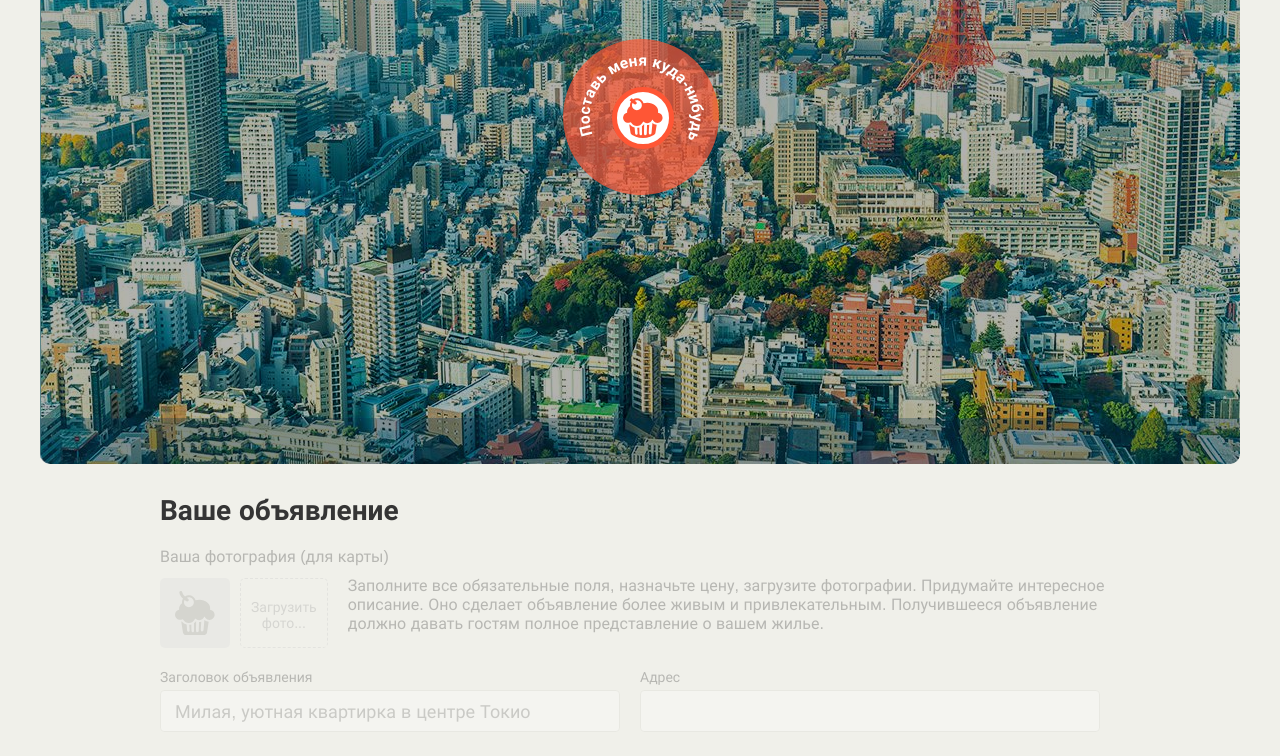
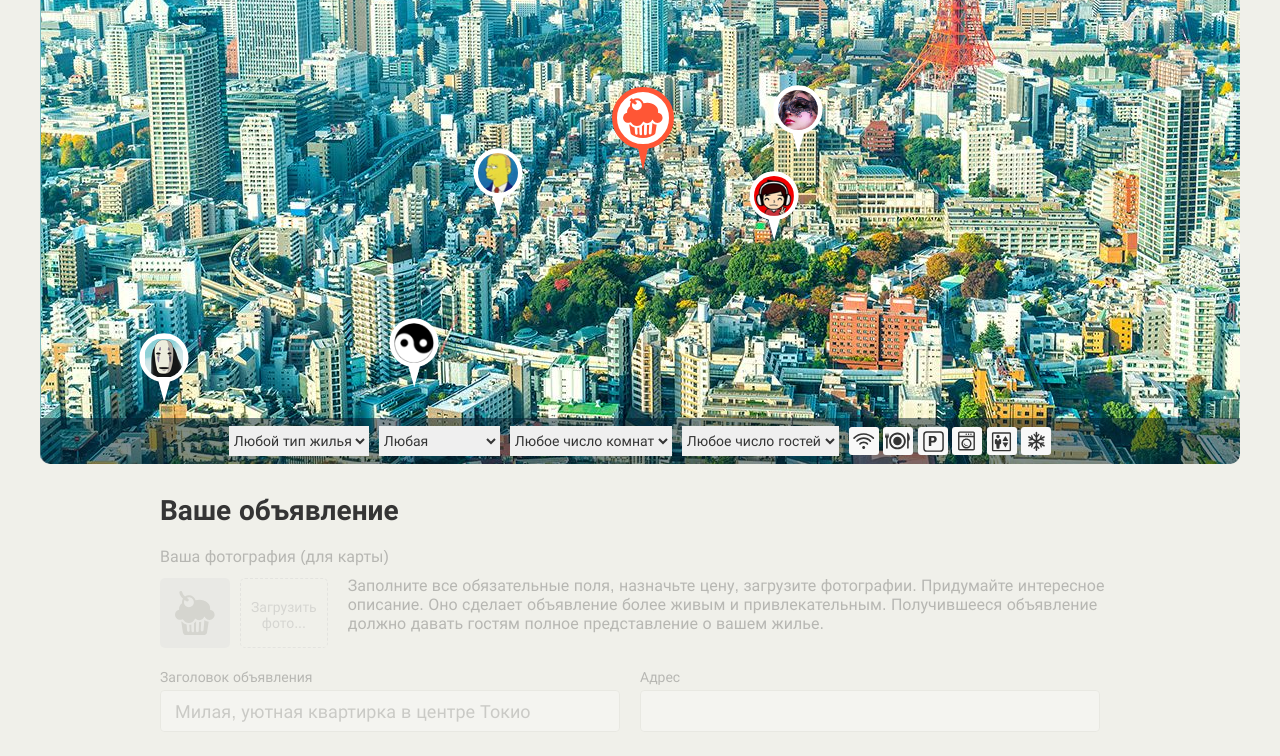
Before and after one commit to a-silanov/1439597-keksobooking-21, a website: page index.html in a window 1280 px wide. Shown: the part 286-1042 px from the top of the page. Drawn offline with Linux system fonts and the light colour scheme.

Commit message:
больше деталей

```diff
--- a/index.html
+++ b/index.html
@@ -248,5 +248,6 @@
     </div>
   </template>
 
+  <script src="js/main.js"></script>
 </body>
 </html>
--- a/js/main.js
+++ b/js/main.js
@@ -0,0 +1,105 @@
+'use strict';
+
+var rentObjectType = ['palace', 'flat', 'house', 'bungalo'];
+var rentObjectCheckTime = ['12:00', '13:00', '14:00'];
+var rentObjectFeatures = ['wifi', 'dishwasher', 'parking', 'washer', 'elevator', 'conditioner'];
+var map = document.querySelector('.map');
+var mapPins = document.querySelector('.map__pins');
+var pinTemplate = document.querySelector('#pin').content.querySelector('.map__pin');
+var ROOMS = 10;
+var GUESTS = 5;
+var countRentObjects = 8;
+
+var showMap = function () {
+  map.classList.remove('map--faded');
+};
+
+var getRandomInt = function (max) {
+  return Math.floor(Math.random() * Math.floor(max)) + 1;
+};
+
+var getCurrentObjectFeatures = function (ObjectFeatures) {
+  var currentObjectFeatures = [];
+
+  for (var i = 0; i < ObjectFeatures.length; i++) {
+    var sendIndex = getRandomInt(2);
+
+    if (sendIndex === 1) {
+      currentObjectFeatures.push(ObjectFeatures[i]);
+    }
+  }
+
+  if (currentObjectFeatures.length === 0) {
+    currentObjectFeatures.push(getRandomInt(ObjectFeatures.length));
+  }
+
+  return currentObjectFeatures;
+};
+
+var getCurrentObjectPhotos = function (count) {
+  var currentObjectPhotos = [];
+
+  for (var k = 0; k < getRandomInt(count); k++) {
+    currentObjectPhotos.push('http://o0.github.io/assets/images/tokyo/hotel' + (k + 1) + '.jpg');
+  }
+
+  return currentObjectPhotos;
+};
+
+var getRentObjects = function (count) {
+  var rentObjects = [];
+
+  for (var i = 0; i < count; i++) {
+    rentObjects[i] = {};
+
+    rentObjects[i].author = {
+      avatar: 'img/avatars/user0' + (i + 1) + '.png'
+    };
+
+    rentObjects[i].offer = {
+      title: 'Apartment #' + (i + 1),
+      address: ((i + 1) * 100) + ', ' + ((i + 1) * 50),
+      price: Math.floor(10000 / (i + 1)),
+      type: rentObjectType[getRandomInt(rentObjectType.length)],
+      rooms: getRandomInt(ROOMS),
+      guests: getRandomInt(GUESTS),
+      checkin: rentObjectCheckTime[getRandomInt(rentObjectCheckTime.length)],
+      checkout: rentObjectCheckTime[getRandomInt(rentObjectCheckTime.length)],
+      features: getCurrentObjectFeatures(rentObjectFeatures),
+      description: 'Very good place',
+      photos: getCurrentObjectPhotos(5)
+    };
+
+    rentObjects[i].location = {
+      x: getRandomInt(map.offsetWidth),
+      y: getRandomInt(map.offsetHeight)
+    };
+
+    if (rentObjects[i].location.y < 175) {
+      rentObjects[i].location.y = 175;
+    }
+  }
+
+  return rentObjects;
+};
+
+var showPins = function () {
+  var fragment = document.createDocumentFragment();
+  var rentObjects = getRentObjects(countRentObjects);
+
+  for (var i = 0; i < rentObjects.length; i++) {
+    var pinElement = pinTemplate.cloneNode(true);
+    var pinImage = pinElement.querySelector('img');
+
+    pinElement.style = 'left: ' + (rentObjects[i].location.x - 50) + 'px; top:' + (rentObjects[i].location.y - 70) + 'px;';
+    pinImage.src = rentObjects[i].author.avatar;
+    pinImage.alt = rentObjects[i].offer.title;
+
+    fragment.appendChild(pinElement);
+  }
+
+  mapPins.appendChild(fragment);
+};
+
+showPins();
+showMap();
```
